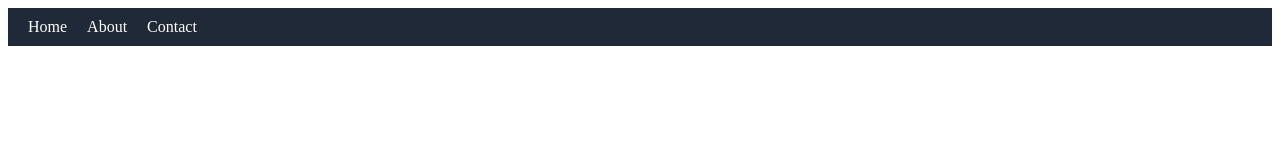
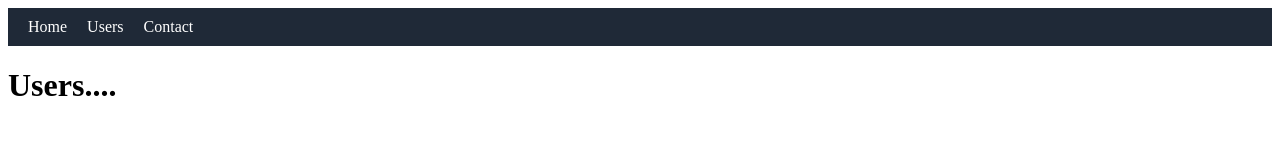
Before and after one commit to dinildamsith/angular-learn, an Angular app: page /users in a window 1280 px wide. Before the commit this address led to /. Shown: the top 160 px of the page. Built offline with nearby package versions, Linux system fonts and the light colour scheme.

Commit message:
user component added

```diff
--- a/src/app/app.routes.ts
+++ b/src/app/app.routes.ts
@@ -1,8 +1,10 @@
-import { Routes } from '@angular/router';
+import {RouterModule, Routes} from '@angular/router';
 import HomeComponent from './pages/home/home.component';
+import UserComponent from './pages/users/user.component';
+
 
 export const routes: Routes = [
   { path: 'home', component: HomeComponent }, // When you go to /home 👉 show HomeComponent.
-
+  { path: 'users', component: UserComponent }, // When you go to /user👉 show UserComponent.
   { path: '', redirectTo: '/home', pathMatch: 'full'} // When you go to / (empty path) 👉 redirect to /home.
 ];
--- a/src/app/components/navBar/nav.component.html
+++ b/src/app/components/navBar/nav.component.html
@@ -1,7 +1,7 @@
 <nav class="navbar">
   <ul class="nav-list">
     <li class="nav-item"><a routerLink="/home">Home</a></li>
-    <li class="nav-item"><a routerLink="/about">About</a></li>
+    <li class="nav-item"><a routerLink="/users">Users</a></li>
     <li class="nav-item"><a routerLink="/contact">Contact</a></li>
   </ul>
 </nav>
--- /dev/null
+++ b/src/app/pages/users/user.component.html
@@ -0,0 +1 @@
+<h1>Users....</h1>
```
Also changed, not shown: src/app/pages/users/user.component.ts (added, +9 -0 lines).
